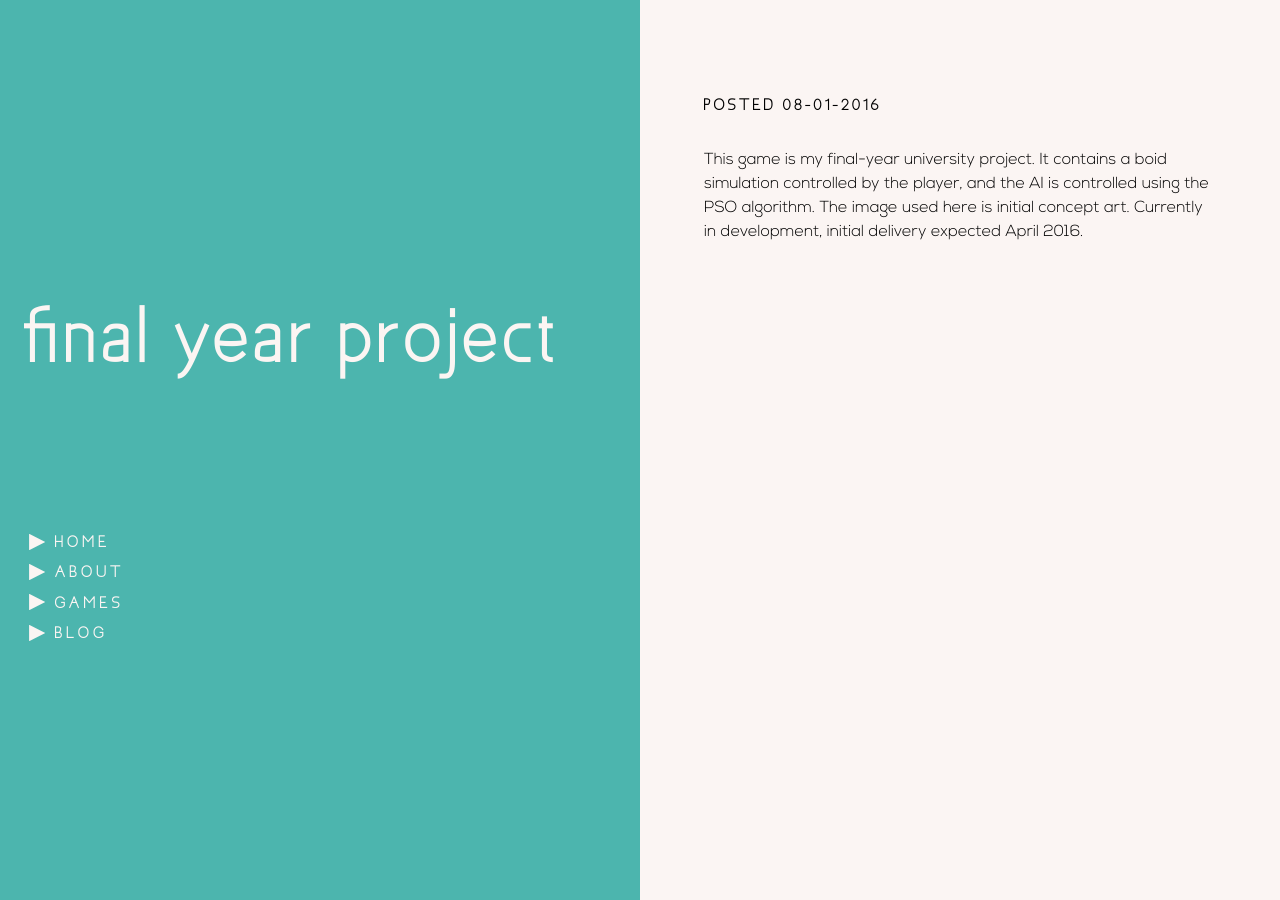
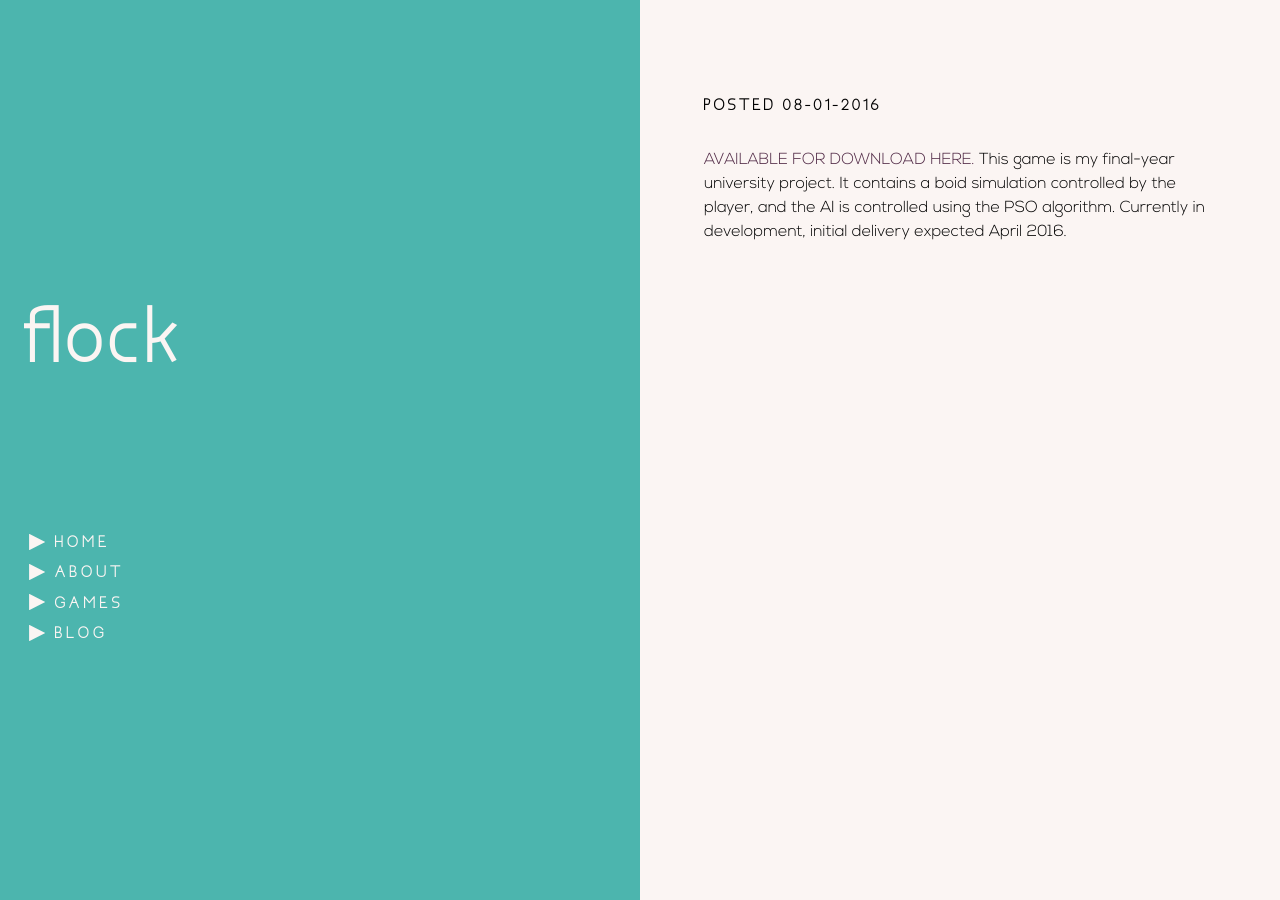
Before and after one commit to bexedmondson/old-website, a Jekyll site: the page built from _posts/2016-01-08-final-year-project.markdown, in a window 1280 px wide. Built offline with Jekyll 4.4.1, drawn with Linux system fonts in a browser that asks for light colours; nearby versions of some CDN libraries.

Commit message:
added flock link

```diff
--- a/_posts/2016-01-08-final-year-project.markdown
+++ b/_posts/2016-01-08-final-year-project.markdown
@@ -1,10 +1,10 @@
 ---
 layout: post
-title:  "Final Year Project"
+title:  "Flock"
 categories: games
 type: games
 nav: light
 gameurl: https://github.com/bexedmondson/FinalProject
 imageurl: /assets/games/gamescreenshot.png
 ---
-This game is my final-year university project. It contains a boid simulation controlled by the player, and the AI is controlled using the PSO algorithm. The image used here is initial concept art. Currently in development, initial delivery expected April 2016.
+[AVAILABLE FOR DOWNLOAD HERE.](https://drive.google.com/folderview?id=0B5MItPVnQZsEV3ptdHVGX2xwdms&usp=sharing) This game is my final-year university project. It contains a boid simulation controlled by the player, and the AI is controlled using the PSO algorithm. Currently in development, initial delivery expected April 2016.
```
